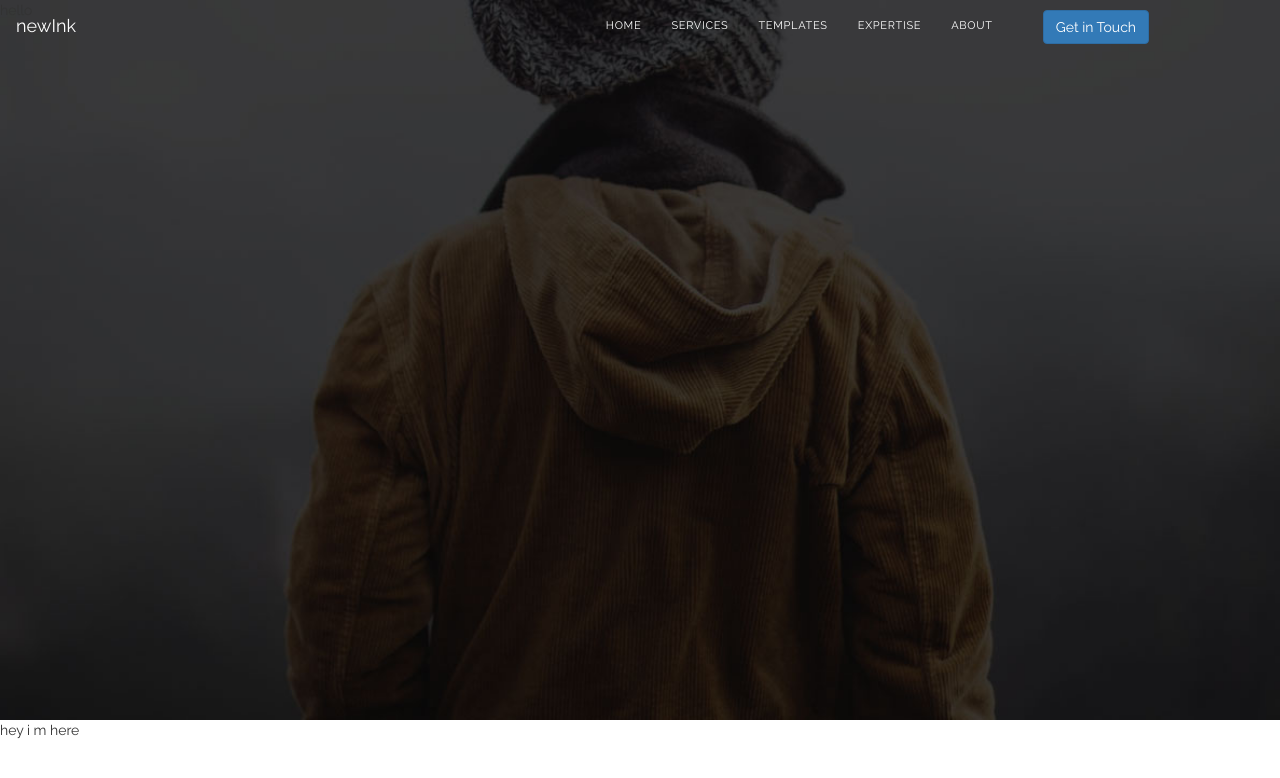
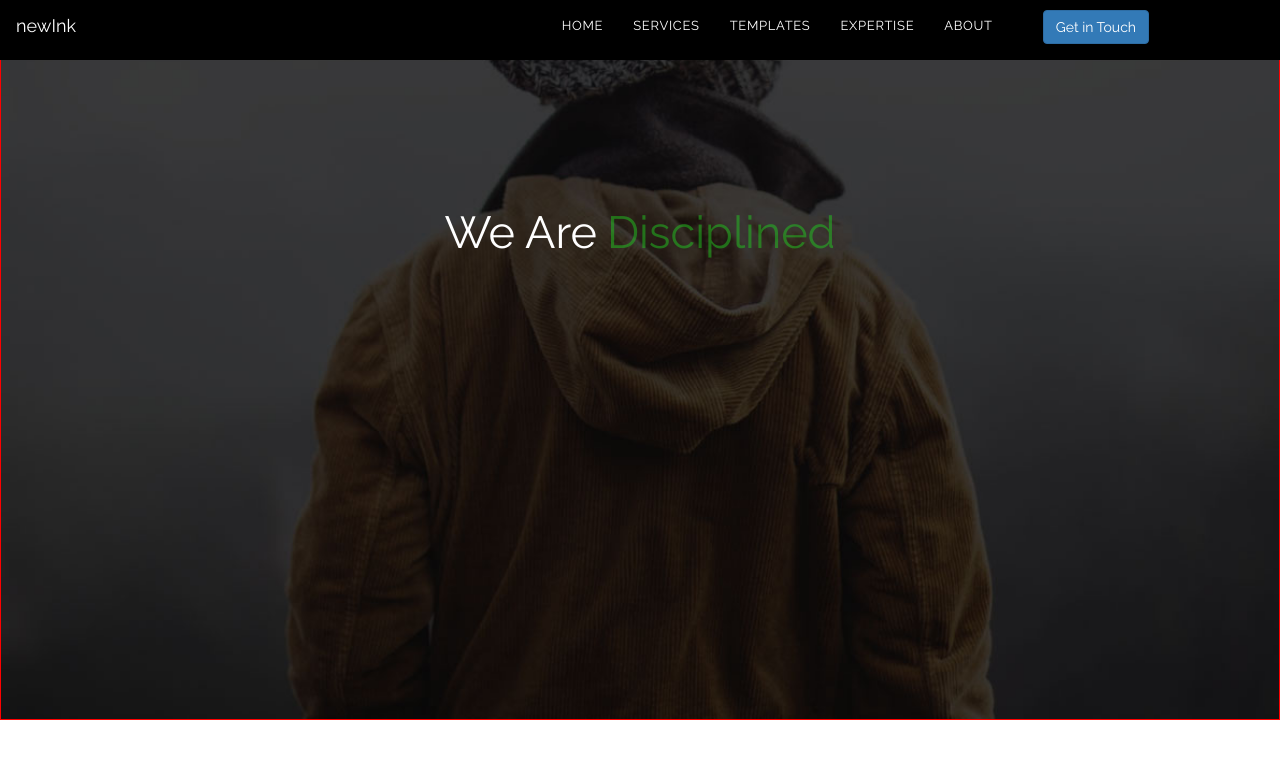
Before and after one commit to ANURAGVASI/newInk-Official-Website, a React (Create React App) app: page / in a window 1280 px wide. Shown: the top 778 px of the page. Built offline with nearby package versions, Linux system fonts and the light colour scheme.

Commit message:
herotext

```diff
--- a/package.json
+++ b/package.json
@@ -3,6 +3,7 @@
   "version": "0.1.0",
   "private": true,
   "dependencies": {
+    "jquery": "^3.3.1",
     "react": "^16.4.2",
     "react-dom": "^16.4.2",
     "react-scripts": "1.1.5"
--- a/src/App.js
+++ b/src/App.js
@@ -8,8 +8,8 @@ class App extends Component {
     return(
       // <HeaderMenu />
       <div>
+      <HeaderMenu />
       <HeroImage />
-        hey i m here
       </div>
     )
   }
--- a/src/components/HeaderMenu/newlinkeHeaderMenu.css
+++ b/src/components/HeaderMenu/newlinkeHeaderMenu.css
@@ -1,9 +1,10 @@
 .newlink-header-div{
-    height: 50px;
+    height: 60px;
     color: white;
     text-align: center;
     position: fixed;
     width: 100%;
+    background-color: black;
 }
 
 .header-item-span{
@@ -25,8 +26,9 @@
 
 .logo-link{
     color: white;
-    font-size: 11px;
+    font-size: 13px;
     letter-spacing: 0.7px;
+    font-weight: 500;
     text-transform: uppercase;
 }
 
--- a/src/components/heroImage/index.css
+++ b/src/components/heroImage/index.css
@@ -1,15 +1,40 @@
+
 .heroimage-main-div{
+    height: 90vh;
+    border: 1px solid red;
     background-image: url("../../images/slider.jpg");
+    background-size: cover;
     background-position: center;
-    background-repeat: no-repeat;
-    background-size: cover;
-    /* position: relative; */
-    height: 90vh;
 }
+
+.heroimage-maintext-p{
+    color: white;
+    font-size: 45px;
+    margin-top:200px;
+    text-align: center;
+}
+
+.heroimage-maintext-wordchanger{
+    color: rgb(33, 204, 33);
+    opacity: 0;
+    /* animation: wordAnimate 2s infinite; */
+    /* font-size: 45px; */
+    margin-left: 10px;
+
+}
+
+
+@keyframes wordAnimate{
+    from {opacity: 0;}
+    to {opacity: 1;}
+}
+
 
 @media screen and (max-width: 1000px) {
     .heroimage-main-div{
-        height: 80vh;
+        /* height: 80vh;
+        transform: scaleY(100px);
+        transition-duration: 1000; */
     }
 }
 
@@ -18,7 +43,3 @@
         height: 65vh;
     }
 }
-
-.test{
-    height: 2000px;
-}
--- a/src/components/heroImage/index.js
+++ b/src/components/heroImage/index.js
@@ -1,14 +1,62 @@
 import React from "react";
 import "./index.css";
 import Header from "../HeaderMenu/newlinkHeaderMenu";
+import $ from "jquery";
 
 class HeroImage extends React.Component{
+    constructor(props){
+        super(props);
+        this.state={
+            heroImageWords: ["Creative", "Awsome", "Disciplined"],
+            heroImageWordIndex: 0
+        }
+    }
+
+
+    componentWillUpdate(){
+        document.getElementsByClassName("heroimage-maintext-wordchanger")[0].style.opacity=0;
+
+    }
+
+    componentDidUpdate(){
+        // $(".heroimage-maintext-wordchanger").css("color","red");
+        $(".heroimage-maintext-wordchanger").animate({
+            opacity: 1
+        }, 2000, () => {
+            document.getElementsByClassName("heroimage-maintext-wordchanger")[0].style.opacity=0;
+        });
+    }
+
+    changeWord = (index) => {
+        if(index===2){
+            index=0;
+        }
+        else{
+            index++;
+        }
+        this.setState({heroImageWordIndex: index});
+    }
     render(){
+
+        const {heroImageWords, heroImageWordIndex } = this.state;
         return(
-            <div className="heroimage-main-div" >
-                    <Header />
-                    <div className="test" >
-                hello</div>
+            <div  className="heroimage-main-div" >
+                    <div className="heroimag-text-div" >
+                        <p className="heroimage-maintext-p" >
+                            We Are
+
+                            <span className="heroimage-maintext-wordchanger">
+                                {heroImageWords[heroImageWordIndex]}
+                            </span>
+                           <div style={{display:"none"}} >{
+                                setTimeout(() => {
+                                    this.changeWord(heroImageWordIndex);
+                                }, 2000)
+                           }
+                           </div>
+
+                        </p>
+                    </div>
             </div>
         )
     }
```
Also changed, not shown: 1 other file (tests, documents, lock files or other folders).
